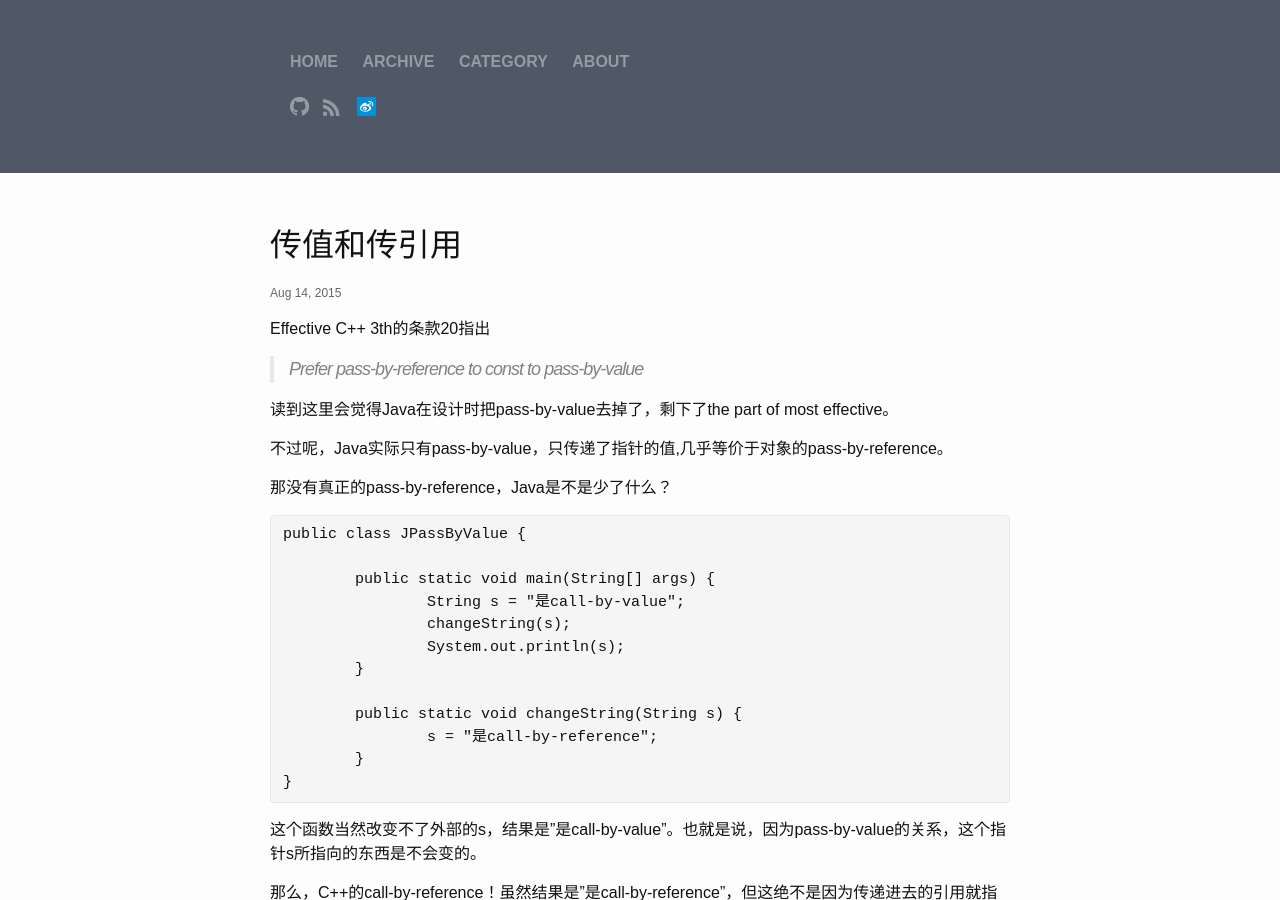
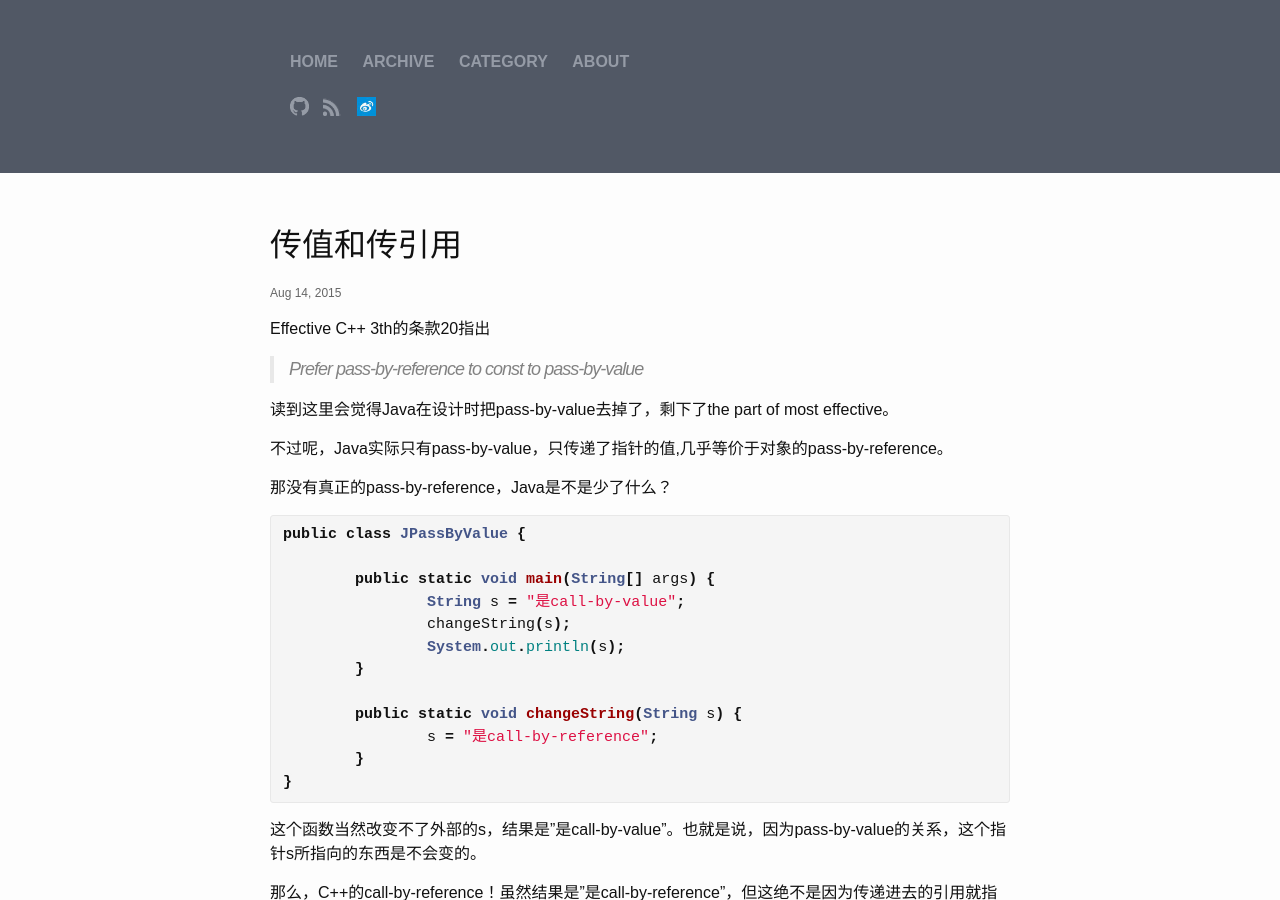
Before and after one commit to colortail/colortail.github.io, a Jekyll site: the page built from _posts/2015-08-14-pass-by-value-or-reference.md, in a window 1280 px wide and 900 px high. Built offline with Jekyll 4.4.1, drawn with Linux system fonts in a browser that asks for light colours; comment, search, counter and statistics services are not loaded.

Commit message:
jekyll not support spots for code

````diff
--- a/_posts/2015-08-14-pass-by-value-or-reference.md
+++ b/_posts/2015-08-14-pass-by-value-or-reference.md
@@ -12,7 +12,7 @@ Effective C++ 3th的条款20指出
 
 那没有真正的pass-by-reference，Java是不是少了什么？
 
-```Java
+{% highlight java %}
 public class JPassByValue {
 
 	public static void main(String[] args) {
@@ -25,13 +25,13 @@ public class JPassByValue {
 		s = "是call-by-reference";
 	}
 }
-```
+{% endhighlight %}
 
 这个函数当然改变不了外部的s，结果是"是call-by-value"。也就是说，因为pass-by-value的关系，这个指针s所指向的东西是不会变的。
 
 那么，C++的call-by-reference！虽然结果是"是call-by-reference"，但这绝不是因为传递进去的引用就指向了另外一个对象。
 
-```cpp
+{% highlight cpp %}
 void changeString(std::string& s) {
 	std::cout << "旧string：" << &s << std::endl;
 	std::string sp = "是call-by-reference";
@@ -47,7 +47,7 @@ int main() {
 	std::cout << "完结string：" << &s << std::endl;
 	return 0;
 }
-```
+{% endhighlight %}
 
 结果是这样的：
 
````
